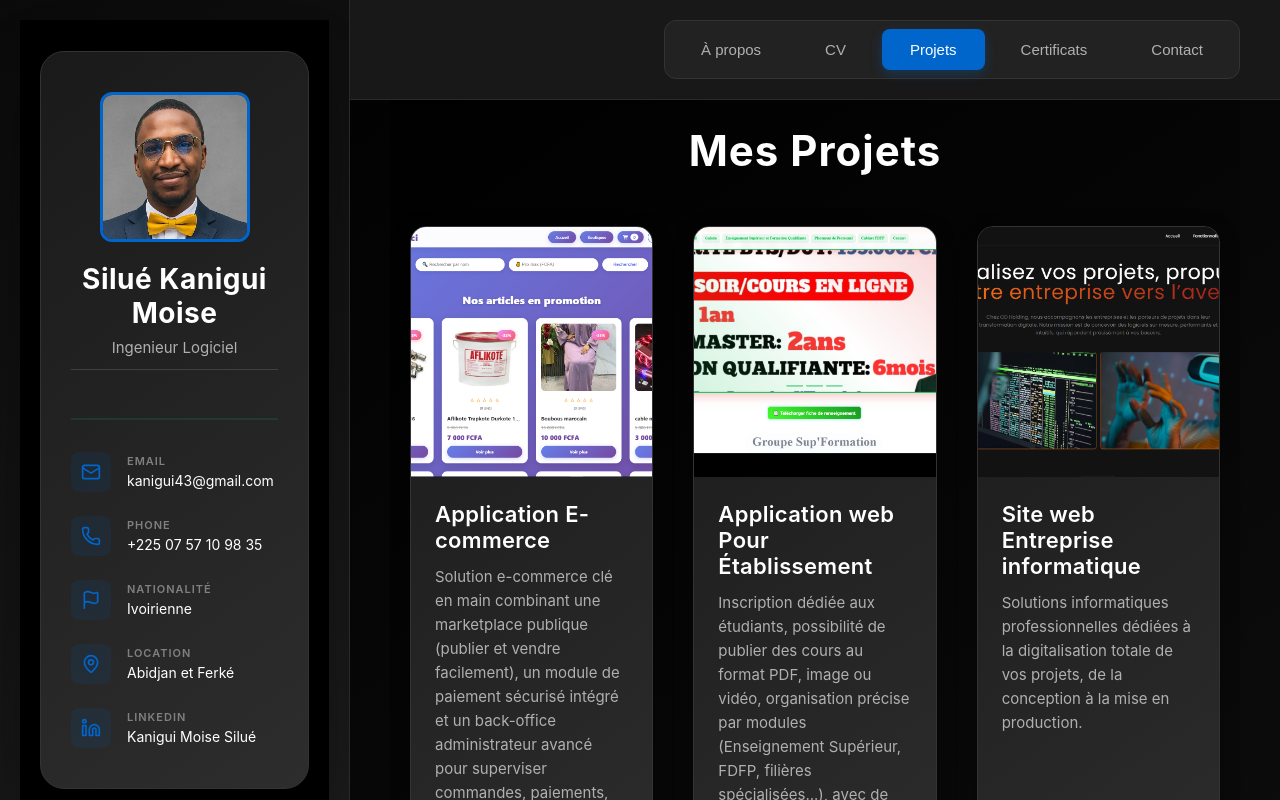
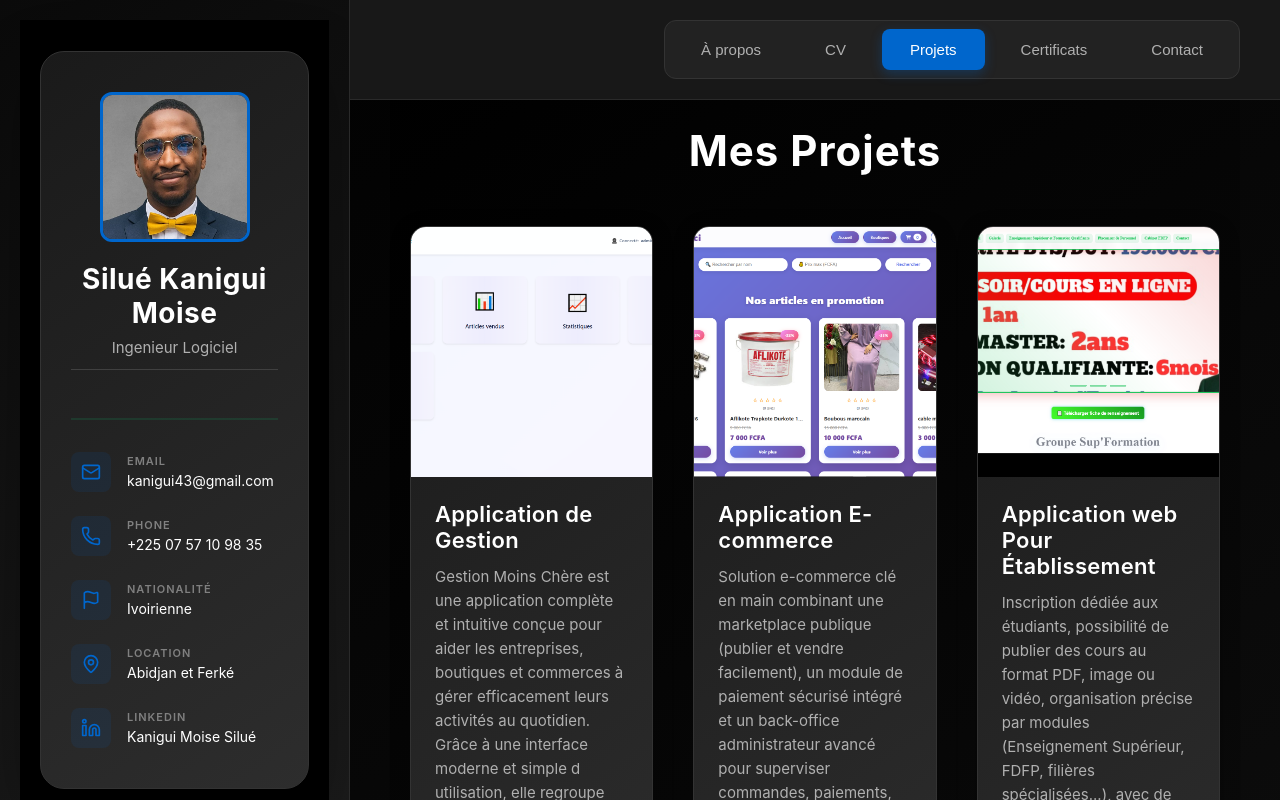
Before and after one commit to kms-le-dev/portfolio, a React (Create React App) app: page / in a window 1280 px wide. Both pictures are taken after a click on the button "Projets". Shown: the top 800 px of the page. Built offline with nearby package versions, Linux system fonts and the light colour scheme.

Commit message:
proj gestion ajouté

```diff
--- a/src/Components/Projets.js
+++ b/src/Components/Projets.js
@@ -11,9 +11,17 @@ import fcferke from '../assets/fcferke.PNG';
 import moinschere from '../assets/moinschere.PNG';
 import ledev from '../assets/ledev.PNG';
 import cafechoco from '../assets/cafechoco.PNG';
+import gestionstock from '../assets/gestionstock.PNG';
 
 export default function Projects() {
   const projects = [
+    {
+      id: 0,
+      image: gestionstock,
+      title: 'Application de Gestion',
+      description: 'Gestion Moins Chère est une application complète et intuitive conçue pour aider les entreprises, boutiques et commerces à gérer efficacement leurs activités au quotidien. Grâce à une interface moderne et simple d utilisation, elle regroupe tous les outils indispensables pour optimiser votre organisation, suivre vos ventes et maîtriser vos stocks en temps réel.',
+      link: 'http://gestiontest.ct.ws'
+    },
     {
       id: 1,
       image: moinschereci,
```
Also changed, not shown: src/assets/gestionstock.PNG (added).
